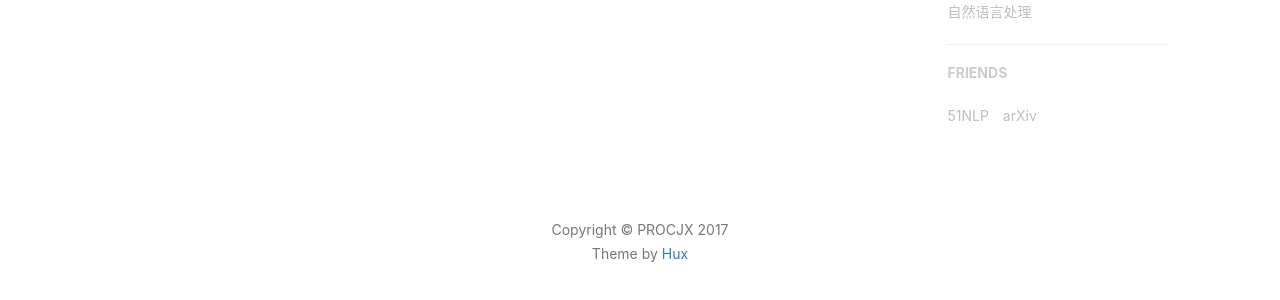
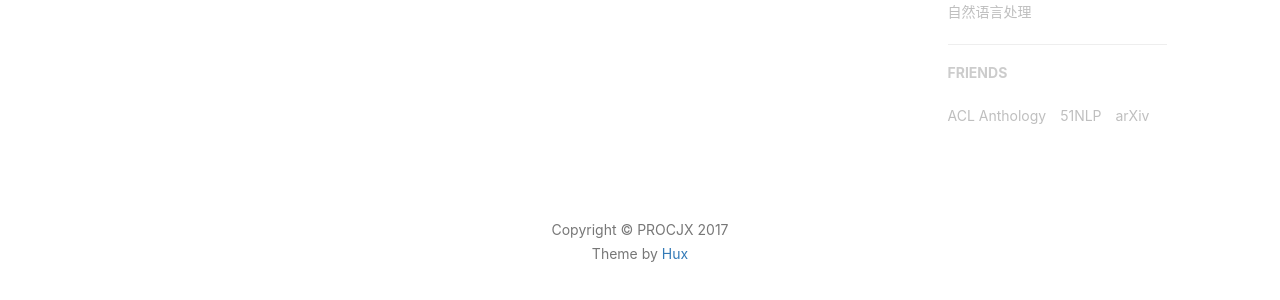
Before and after one commit to procjx/procjx.github.io.old, a Jekyll site: the page built from index.html, in a window 1280 px wide. Shown: the part 783-1083 px from the top of the page. Built offline with Jekyll 4.4.1, drawn with Linux system fonts in a browser that asks for light colours; nearby versions of some CDN libraries; the list of posts is cut into pages by our own code; comment, search, counter and statistics services are not loaded.

Commit message:
Update _config.yml

```diff
--- a/_config.yml
+++ b/_config.yml
@@ -87,13 +87,14 @@ service-worker: true
 # Friends
 friends: [
     {
-    #     title: "Su",
-    #     href: "http://su.gallery/"
-    # },{
+        title: "ACL Anthology",
+        href: "https://aclanthology.coli.uni-saarland.de/"
+    },{
         title: "51NLP",
         href: "http://www.52nlp.cn/"
     },{
         title: "arXiv",
         href: "https://arxiv.org/"
     }
+
 ]
```
